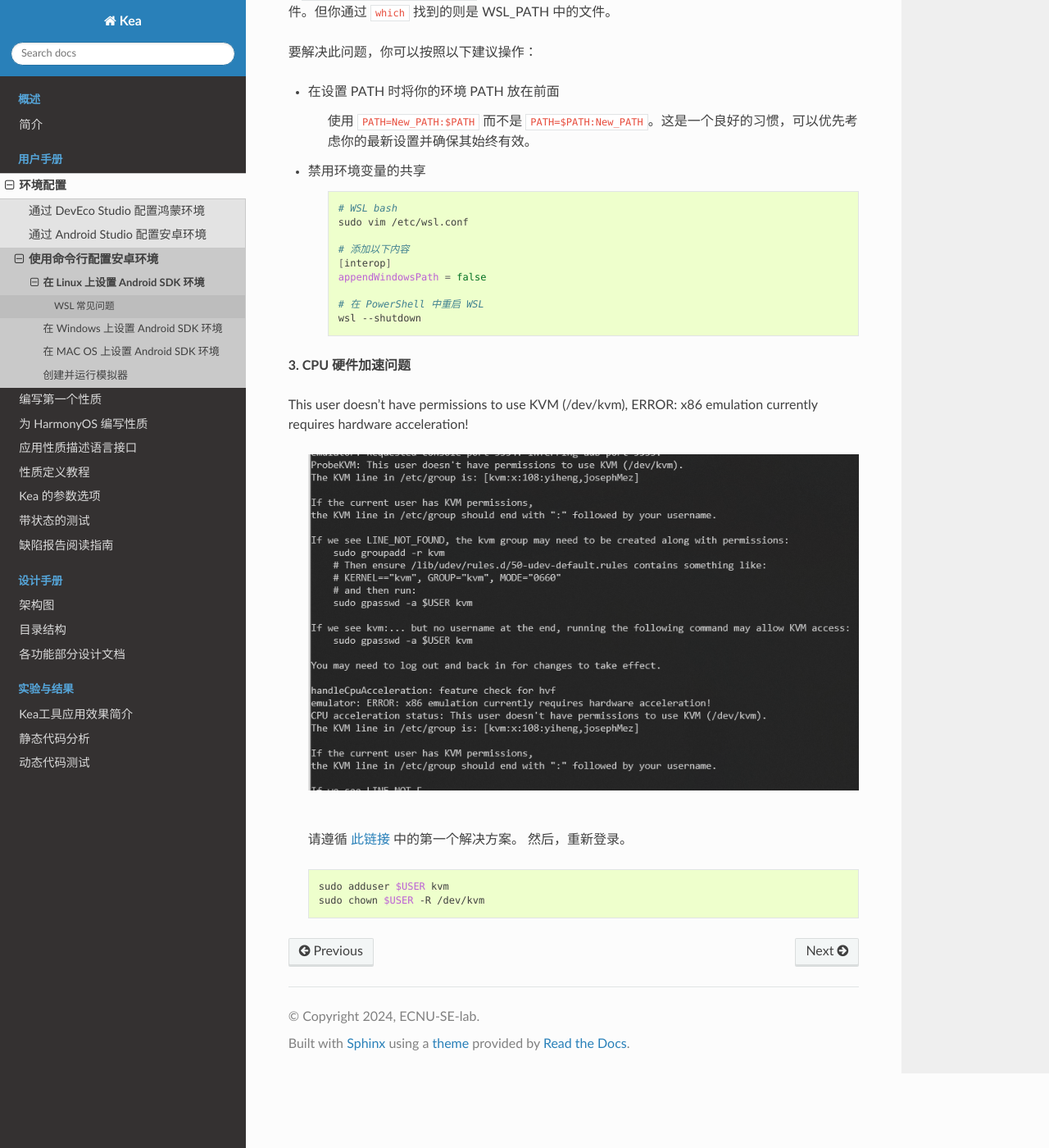
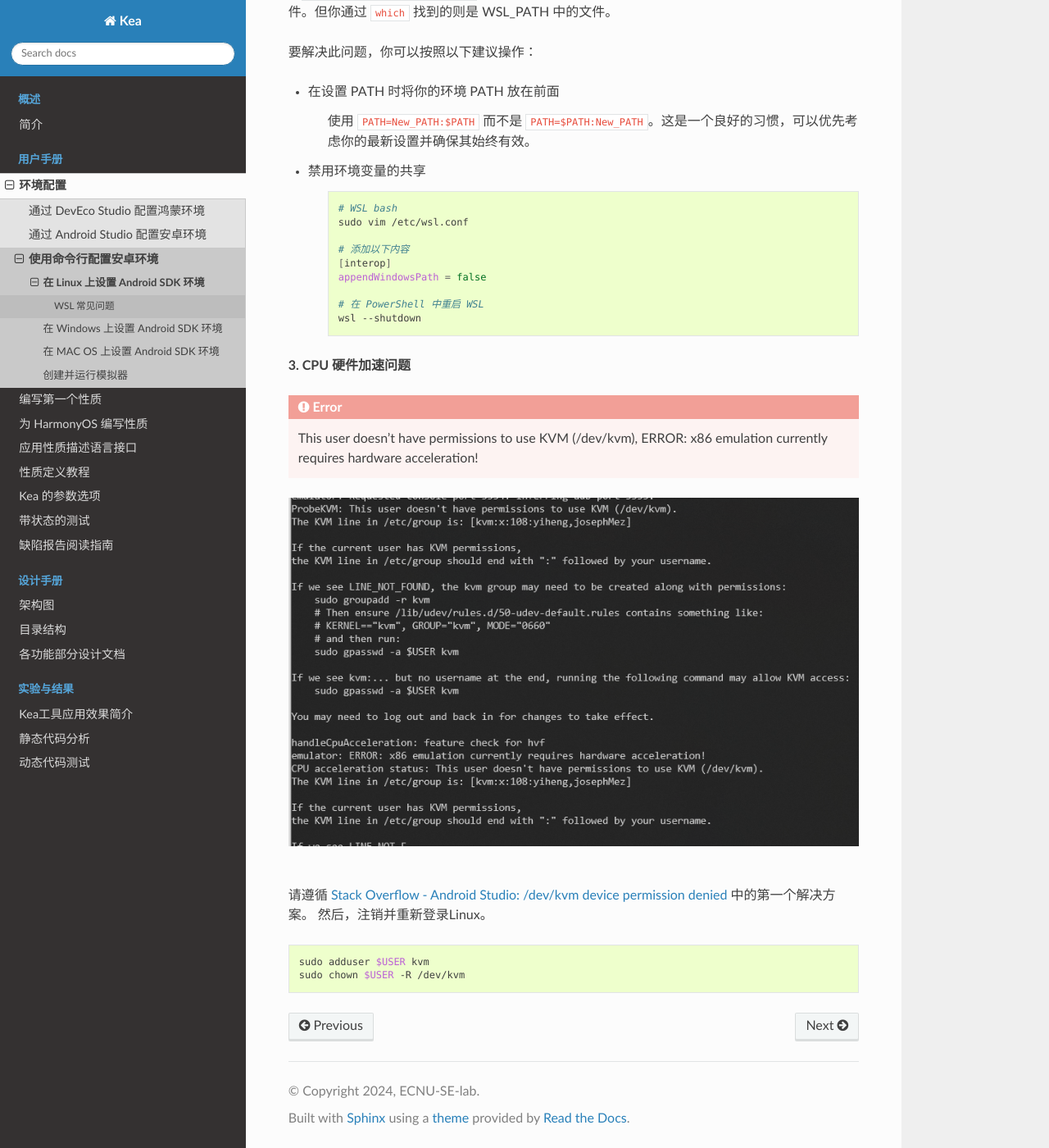
Before and after one commit to XixianLiang/kea-technic-docs, a Sphinx documentation site: the page built from docs/source/part-keaUserManuel/androidSDK/Linux.rst, in a window 1280 px wide and 1400 px high, scrolled down 1960 px. Shown: the whole window at 82% size. Built offline with Sphinx 7.4.7 and the Read the Docs theme 3.1.0, drawn with Linux system fonts in a browser that asks for light colours.

Commit message:
fix typo

```diff
--- a/docs/source/part-keaUserManuel/androidSDK/Linux.rst
+++ b/docs/source/part-keaUserManuel/androidSDK/Linux.rst
@@ -104,17 +104,19 @@ WSL 常见问题
 
 **3. CPU 硬件加速问题**
 
-This user doesn't have permissions to use KVM (/dev/kvm), ERROR: x86 emulation currently requires hardware acceleration!
+.. error::
 
-    .. image:: ../../../images/issues1.png
-        :align: center
+    This user doesn't have permissions to use KVM (/dev/kvm), ERROR: x86 emulation currently requires hardware acceleration!
 
-    |
+.. image:: ../../../images/issues1.png
+    :align: center
 
-    请遵循 `此链接 <https://stackoverflow.com/questions/37300811/android-studio-dev-kvm-device-permission-denied>`_ 中的第一个解决方案。
-    然后，重新登录。
+|
 
-    .. code-block:: bash
+请遵循 `Stack Overflow - Android Studio: /dev/kvm device permission denied <https://stackoverflow.com/questions/37300811/android-studio-dev-kvm-device-permission-denied>`_ 中的第一个解决方案。
+然后，注销并重新登录Linux。
 
-        sudo adduser $USER kvm
-        sudo chown $USER -R /dev/kvm
+.. code-block:: bash
+
+    sudo adduser $USER kvm
+    sudo chown $USER -R /dev/kvm
--- a/docs/source/part-theory/introduction/Advantage.rst
+++ b/docs/source/part-theory/introduction/Advantage.rst
@@ -15,8 +15,10 @@ Kea 的优势
 上述三种传统测试方法的能力可以通过以下的坐标图显示，此前没有一种测试方法能同时达成高输入空间和高功能相关性。
 因此，我们提出将基于性质的测试方法应用于移动应用的功能测试领域，此方法能同时达成高功能相关性和高输入空间，从而对应用的功能正确性进行充分验证。
 
-.. image:: ../../../images/Advantage.png
-            :align: center
+.. figure:: ../../../images/Advantage.png
+  :align: center
+
+  Kea 与传统测试方法的能力对比示意图
 
 这里列举了 Kea 的一些优势：
 
```
Also changed, not shown: docs/source/part-keaUserManuel/first_property.rst (+3 -4 lines).
